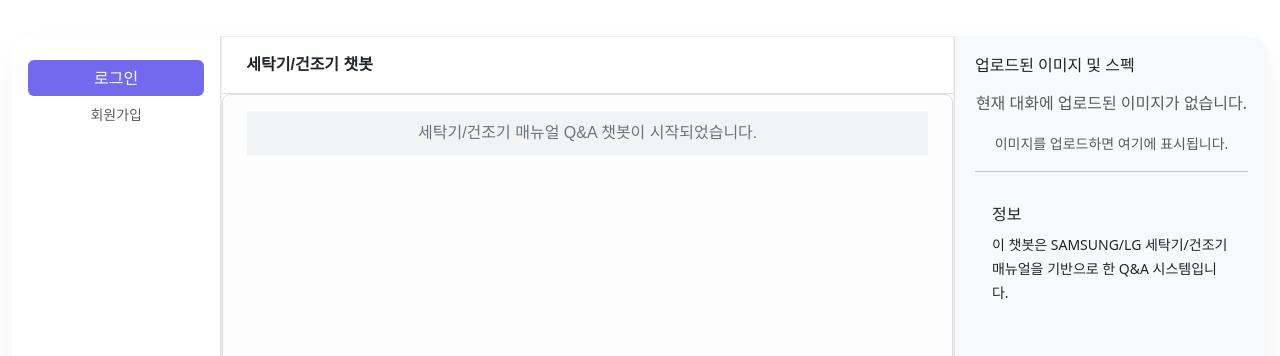
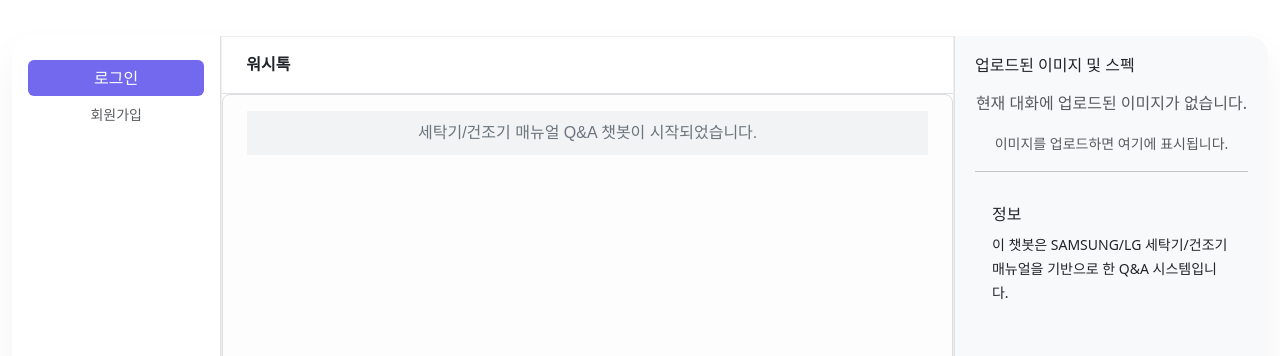
Before and after one commit to yooyonghwan111/SKN14-4th-3Team, a Django app: page / in a window 1280 px wide. Shown: the top 356 px of the page. Run offline with Django 5.2, Linux system fonts and the light colour scheme.

Commit message:
Fix: 챗봇이름 워시톡으로 수정

```diff
--- a/templates/index.html
+++ b/templates/index.html
@@ -53,7 +53,7 @@
   <div class="chat-header px-4 py-3 border-bottom d-flex align-items-center justify-content-between">
     <div class="d-flex align-items-center">
       <div>
-        <div class="fw-bold">세탁기/건조기 챗봇</div>
+        <div class="fw-bold">워시톡</div>
       </div>
     </div>
   </div>
```
